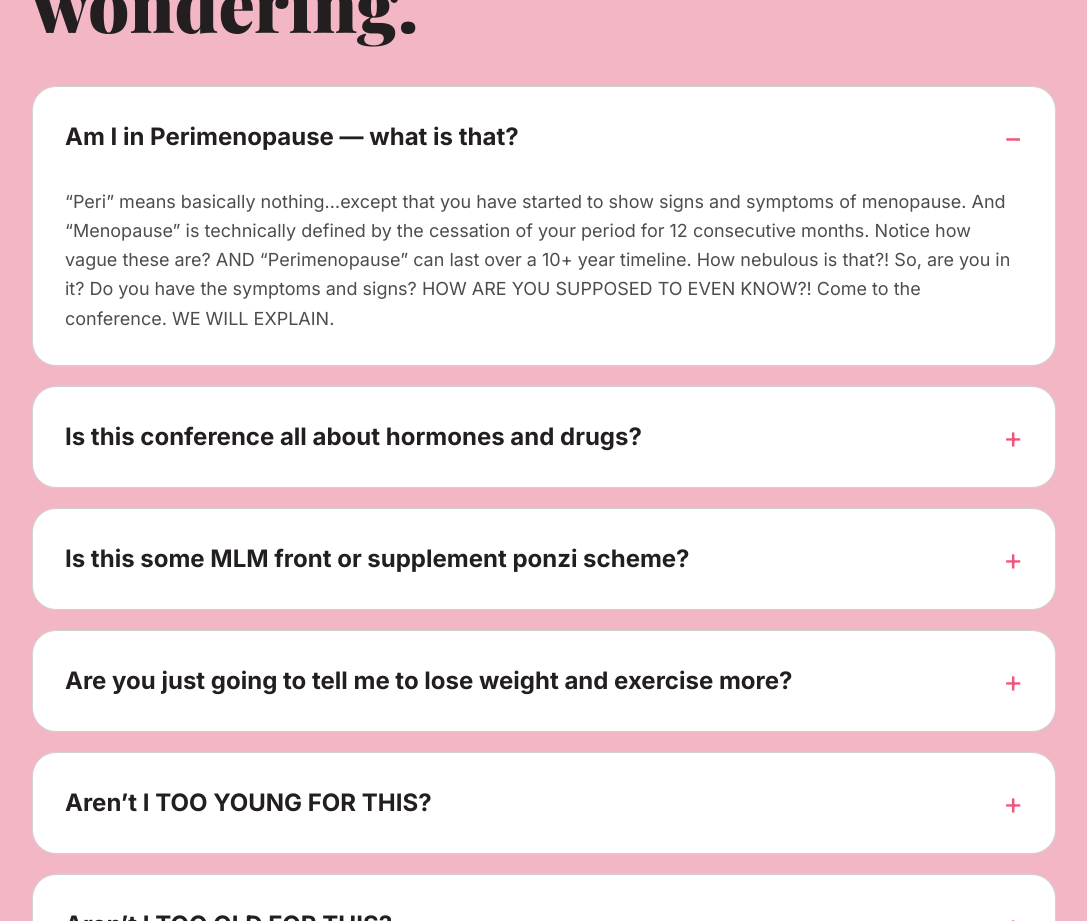
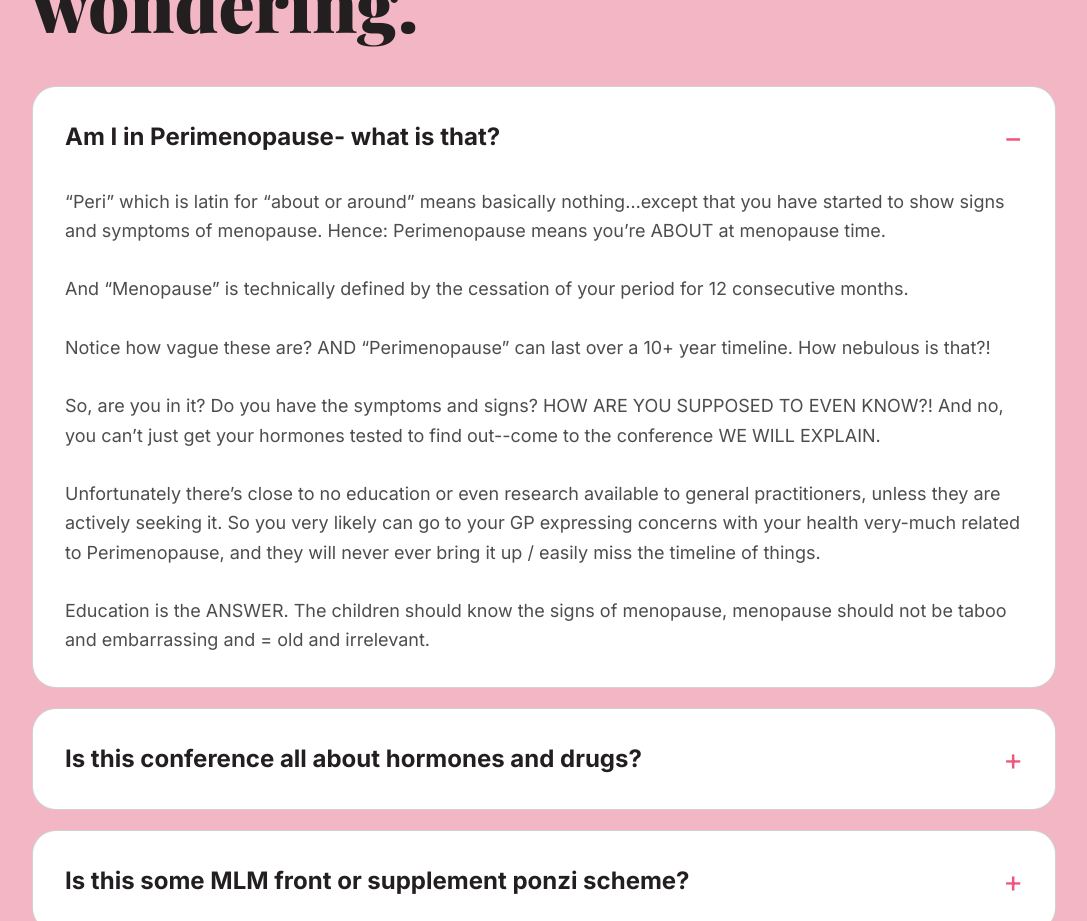
Before and after one commit to sheenawhittier/menofest-site, a Next.js app: page / in a window 1280 px wide. Shown: the part 7340-8261 px from the top of the page, without its empty margins (96-1183 px from the left). Built offline with nearby package versions, Linux system fonts and the light colour scheme; a web font is replaced by a local one.

Commit message:
Update page.tsx

```diff
--- a/app/page.tsx
+++ b/app/page.tsx
@@ -7,34 +7,34 @@
 
 const faqs = [
   {
-    question: "Am I in Perimenopause — what is that?",
+    question: "Am I in Perimenopause- what is that?",
     answer:
-      "“Peri” means basically nothing…except that you have started to show signs and symptoms of menopause. And “Menopause” is technically defined by the cessation of your period for 12 consecutive months. Notice how vague these are? AND “Perimenopause” can last over a 10+ year timeline. How nebulous is that?! So, are you in it? Do you have the symptoms and signs? HOW ARE YOU SUPPOSED TO EVEN KNOW?! Come to the conference. WE WILL EXPLAIN.",
+      "“Peri” which is latin for “about or around” means basically nothing…except that you have started to show signs and symptoms of menopause. Hence: Perimenopause means you’re ABOUT at menopause time.\n\nAnd “Menopause” is technically defined by the cessation of your period for 12 consecutive months.\n\nNotice how vague these are? AND “Perimenopause” can last over a 10+ year timeline. How nebulous is that?!\n\nSo, are you in it? Do you have the symptoms and signs? HOW ARE YOU SUPPOSED TO EVEN KNOW?! And no, you can’t just get your hormones tested to find out--come to the conference WE WILL EXPLAIN.\n\nUnfortunately there’s close to no education or even research available to general practitioners, unless they are actively seeking it. So you very likely can go to your GP expressing concerns with your health very-much related to Perimenopause, and they will never ever bring it up / easily miss the timeline of things.\n\nEducation is the ANSWER. The children should know the signs of menopause, menopause should not be taboo and embarrassing and = old and irrelevant.",
   },
   {
     question: "Is this conference all about hormones and drugs?",
     answer:
-      "Meno Fest is intended to help you look at your health from ALL angles. This includes sexual well-being, nutrition, mental wellness, physical health and coping skills. YOU feeling awesome includes addressing relationships, identity and helping you find and connect to your purpose and SPARK. We will talk about Hormone Replacement Therapy options, as well as other holistic approaches and alternative medicines. But again, you are in charge. We just want you to have GOOD information.",
+      "Meno Fest is intended to help you look at your health from ALL angles. This includes sexual well-being, nutrition, mental wellness, physical health and coping skills. YOU feeling awesome includes addressing: relationships, identity and helping you find and connect to your purpose and SPARK.\n\nWe will talk about Hormone Replacement Therapy options, as well as other holistic approaches and alternative medicines. But again, you are in charge, we just want you to have GOOD information. You get to decide what to do with it and what is right for your BODY-ODY-ODY!",
   },
   {
     question: "Is this some MLM front or supplement ponzi scheme?",
     answer:
-      "We’d be rich! But no. We have no agenda other than the advancement of women’s health, education and empowering YOU to make informed choices about your beautiful banging’ body! We have no master plan to produce, create or sell a magic elixir. We want community and resources for you!",
+      "We’d be rich! But no, we have no agenda other than the advancement of women’s health, education and empowering YOU to make informed choices about your beautiful banging’ body! We have no master plan to produce, or create or sell a magic elixir. We want community and resources for you!\n\nWe will have sponsors and vendors that align with our values, which means they will be/have: trauma informed, cutting-edge research, menopause-educated support tools, be LGBTQ+ allies.\n\nWE BELIEVE WOMEN. We aim to improve the quality of women’s lives--specifically the second half, by giving them the best tools and information possible. We hope to empower YOU to create a much-deserved team of support and resources for YOUR WELL-BEING.\n\nYou matter, we need you. We need your voice.\n\nWe aim to feature women-led businesses, professionals, artists and creatives. We will also have practitioners, such as Physical Therapists, Nutritionists and massage therapists that you can meet and greet in our Hormone Village vendor hall.",
   },
   {
     question: "Are you just going to tell me to lose weight and exercise more?",
     answer:
-      "Oh we are 100% positive you’ve told yourself this MORE than enough. How’s that working for you? No love, we aren’t going to add heaping piles of shame and blame onto your plate. We are creating a safe, supportive place for you to learn, feel, process and understand your lived experiences.",
+      "Oh we are 100% positive you’ve told yourself this MORE than enough. How’s that working for you? No love, we aren’t going to add heaping piles of shame and blame onto your plate. Nor do we want to overwhelm you. We are creating a safe, supportive place for you to learn, feel, process and understand your lived experiences.",
   },
   {
     question: "Aren’t I TOO YOUNG FOR THIS?",
     answer:
-      "We think if you’re 35ish, you’re probably having symptoms you’re not even REALIZING could be menopause related. Then again, if you hope to be lucky enough to live to 50, YOU WILL HAVE MENOPAUSE. Knowledge is power. Know your body. Start today!",
+      "We think if you’re 35ish, you’re probably having symptoms you’re not even REALIZING could be menopause related. If you’re under 35, sure, maybe you can wait!\n\nThen again, if you hope to be lucky enough to live to 50, YOU WILL HAVE MENOPAUSE. Menopause--which is technically the cessation of your period for 12 months, can come on early due to many factors. Knowing the symptoms, your cycle, and the effects of your hormones or lack of them, can help you paint a more holistic picture of your overall health.\n\nIF NOTHING ELSE, start tracking your period cycles regardless of age. If you don’t have a cycle, TRACK YOUR SYMPTOMS. If you do have a cycle track YOUR SYMPTOMS.\n\nKnowledge is power. Know your body. Start today! We believe in you! More research is needed and won’t happen unless we demand it!",
   },
   {
     question: "Aren’t I TOO OLD FOR THIS?",
     answer:
-      "If you’re well into your 60s or beyond, maybe you are? But MAYBE NOT! It might be nice to know ALL of your current options, learn all the things YOU WISH YOU’D KNOWN, or help loved ones understand their history better. At MENO FEST the older you are the more respect you command.",
+      "If you’re well into your 60s or beyond, maybe you are? But MAYBE NOT! It might be nice to know ALL of your current options/ learn all the things YOU WISH YOU’D KNOWN so you can help loved ones, or understand your history better. And may we remind you that your doctor could very-well be citing 20-year-old misconceptions about Hormone Replacement Therapy?\n\nPlease please please, if you are passionate, curious or interested, even if you’ve mastered menopause WE WOULD LOVE TO HAVE YOU.\n\nAt MENOFEST the older you are the more respect you command.\n\nWe want your voice, your perspective and your experience. You’re not too old. Especially at MENOFEST!",
   },
 ];
 
@@ -459,7 +459,7 @@
                 </button>
 
                 {openFaq === index && (
-                  <div className="px-6 md:px-8 pb-8 text-lg leading-relaxed text-[#231f20]/80">
+                  <div className="px-6 md:px-8 pb-8 text-lg leading-relaxed text-[#231f20]/80 whitespace-pre-line">
                     {faq.answer}
                   </div>
                 )}
```
